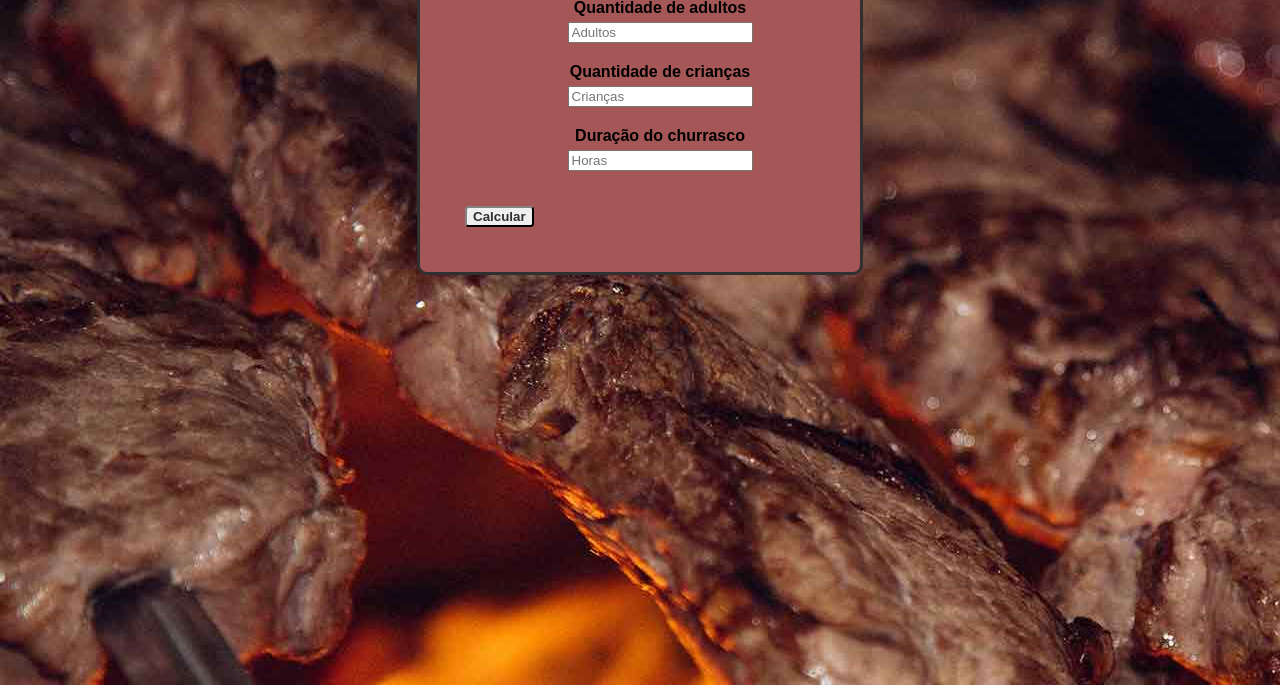
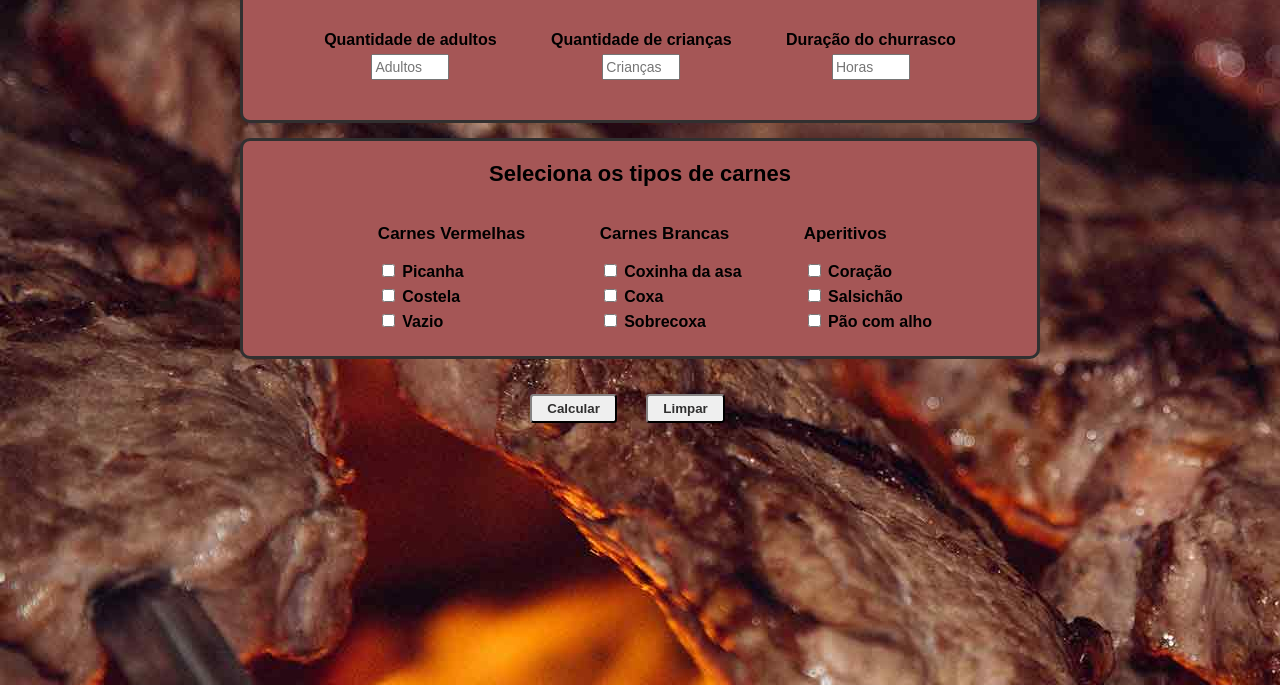
Before and after one commit to LeonardoJMartin/Projeto-churrascometro, a plain HTML site: page index.html in a window 1280 px wide. Shown: the part 115-800 px from the top of the page. Drawn offline with Linux system fonts and the light colour scheme.

Commit message:
Alterado layout, adicionado butão de reset, criado novas sessôes

```diff
--- a/index.html
+++ b/index.html
@@ -11,30 +11,107 @@
 
 <body>
     <div class="container">
-        <h1 id="titulo">Churrascômetro</h1>
-        <div class="qtdPessoas">
-            <ul>
+        <div class="sessao">
+            <h1 id="titulo">Churrascômetro</h1>
+
+            <ul class="quantidades">
                 <li class="miniContainer">
                     <label class="labels">Quantidade de adultos</label>
-                    <input type="number" id="qtdAdultos" placeholder="Adultos">
+                    <input type="number" class="inputQtds" id="qtdAdultos" placeholder="Adultos">
                 </li>
 
                 <li class="miniContainer">
                     <label class="labels">Quantidade de crianças</label>
-                    <input type="number" id="qtdCriancas" placeholder="Crianças">
+                    <input type="number" class="inputQtds" id="qtdCriancas" placeholder="Crianças">
                 </li>
 
                 <li class="miniContainer">
                     <label class="labels">Duração do churrasco</label>
-                    <input type="text" id="duracaoChurrasco" placeholder="Horas">
+                    <input type="text" class="inputQtds" id="duracaoChurrasco" placeholder="Horas">
                 </li>
             </ul>
 
-
-            <button id="botao" onclick="calculaCarne()">Calcular</button>
         </div>
 
-        <div id="resultado" ></div>
+        <div class="sessao">
+            <h2>Seleciona os tipos de carnes</h2>
+
+            <div class="opcoesCarnes">
+                <h3 class="labelCarnes">Carnes Vermelhas</h3>
+
+                <ul id="carnesVermelhas">
+                    <li class="options">
+                        <input type="checkbox">
+                        <label>Picanha</label>
+                    </li>
+
+                    <li class="options">
+                        <input type="checkbox">
+                        <label>Costela</label>
+                    </li>
+
+                    <li class="options">
+                        <input type="checkbox">
+                        <label>Vazio</label>
+                    </li>
+                </ul>
+            </div>
+
+            <div class="opcoesCarnes">
+                <h3 class="labelCarnes">Carnes Brancas</h3>
+
+                <ul id="carnesBrancas">
+                    <li class="options">
+                        <input type="checkbox">
+                        <label>Coxinha da asa</label>
+                    </li>
+
+                    <li class="options">
+                        <input type="checkbox">
+                        <label>Coxa</label>
+                    </li>
+
+                    <li class="options">
+                        <input type="checkbox">
+                        <label>Sobrecoxa</label>
+                    </li>
+                </ul>
+            </div>
+
+            <div class="opcoesCarnes">
+                <h3 class="labelCarnes">Aperitivos</h3>
+
+                <ul id="aperitivos">
+                    <li class="options">
+                        <input type="checkbox">
+                        <label>Coração</label>
+                    </li>
+
+                    <li class="options">
+                        <input type="checkbox">
+                        <label>Salsichão</label>
+                    </li>
+
+                    <li class="options">
+                        <input type="checkbox">
+                        <label>Pão com alho</label>
+                    </li>
+                </ul>
+            </div>
+
+        </div>
+
+
+
+        <div class="sessao" id="sessaoResultado" hidden>
+            <h2>Resultado</h2>
+            <div id="resultado"></div>
+        </div>
+
+        <div id="sessaoButtons">
+            <button class="botao" onclick="calculaCarne()">Calcular</button>
+            <button class="botao" onclick="limparCampos()"> Limpar</button>
+        </div>
     </div>
 
     <script src="./script.js"></script>
--- a/script.js
+++ b/script.js
@@ -43,4 +43,18 @@ function calculaCarne() {
     result.innerHTML+= `<p>Total de Cerveja: ${cerveja} litros</p>`;
     result.innerHTML+= `<p>Total de Refri/Água: ${refri} litros</p>`;
 
+    desocultaSessao();
 }
+
+function desocultaSessao(){
+    document.getElementById('sessaoResultado').hidden=false;
+}
+
+
+function limparCampos(){
+    document.getElementById('qtdAdultos').value = "";
+    document.getElementById('qtdCriancas').value = "";
+    document.getElementById('duracaoChurrasco').value = "";
+
+    document.getElementById('sessaoResultado').hidden=true;
+}
--- a/style.css
+++ b/style.css
@@ -4,9 +4,15 @@ body{
 
 .container{
     font-family: Arial, Helvetica, sans-serif;
-    max-width: 400px;
-    margin: auto; /*centralizar*/
+    max-width: 800px;
+    margin: auto;
+    margin-top: 40px;
+}
+
+.sessao{
     background-color:rgb(165, 86, 86);
+    margin: auto;
+    margin-top: 15px;
     padding: 20px;
     border-radius: 10px;
     border-style: solid;
@@ -22,19 +28,34 @@ h1{
     color: rgb(29, 24, 24);
 }
 
+.quantidades{
+    margin: 0;
+    padding: 0;
+}
+
 .miniContainer{
     text-align: center;
     font-weight: 600;
     margin: 20px;
+    display: inline-block;
+}
 
+.inputQtds{
+    font-size: 14px;
+    height: 20px;
+    width: 70px;
 }
 
 ul{
     text-align: center;
+    margin: 0;
+    padding: 0;
 }
 
 li{
     list-style: none;
+    margin: 0;
+    padding: 0;
 }
 
 .labels{
@@ -42,20 +63,43 @@ li{
     margin: 5px;
 }
 
-.qtdPessoas{
-    display: block;
-    padding: 5px;
-    box-sizing: border-box;
-    margin: auto;
+h2{
+    font-size: 22px;
+    text-align: center;
+    margin: 0;
     margin-bottom: 20px;
-    margin-top: 5px;
-
 }
 
-h2{
-    font-size: 20px;
-    text-align: center;
-    margin-top: 40px;
+h3{
+    font-size: 18px;
+}
+
+.opcoesCarnes{
+    display: inline-block;
+    margin-left: 30px;
+    text-align: left;
+}
+
+
+.labelCarnes{
+    font-size: 17px;
+    font-weight: 550;
+    margin-right: 40px;
+}
+
+#carnesVermelhas{
+    text-align: left;
+    margin: 0px;
+}
+
+#carnesBrancas{
+    text-align: left;
+    margin: 0px;
+}
+
+#aperitivos{
+    text-align: left;
+    margin: 0px;
 }
 
 .options{
@@ -63,9 +107,21 @@ h2{
 
 }
 
-#botao{
+.sessao{
+    text-align: center;
+    font-weight: 600;
+}
+
+#sessaoButtons{
+    margin: auto;
     margin-top: 15px;
-    margin-left: 20px;
+    padding: 20px;
+    text-align: center;
+}
+
+.botao{
+    margin-right: 25px;
+    padding: 5px 15px 5px 15px;
     font-weight: 600;
     border-radius: 3.5px;
     border-color: rgb(49, 48, 48);
```
